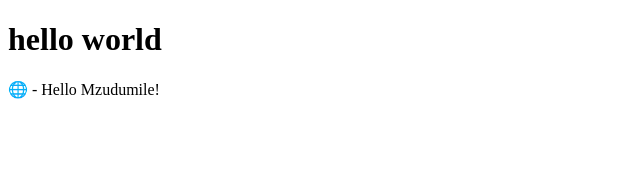
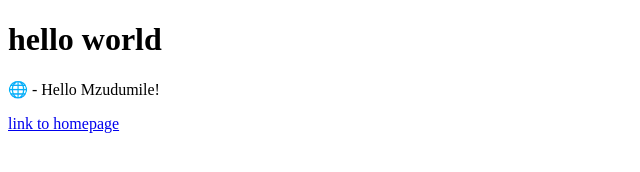
Before and after one commit to Mzudumile/AzureDemoLab1, a plain HTML site: page index.html in a window 1280 px wide. Shown: the whole page, without its empty margins (0-640 px from the left). Drawn offline with Linux system fonts and the light colour scheme.

Commit message:
added a link to homepage

```diff
--- a/index.html
+++ b/index.html
@@ -9,5 +9,6 @@
         <p>
             &#127760 - Hello Mzudumile!
         </p>
+        <a href="#">link to homepage</a>
     </body>
 </html>
```
